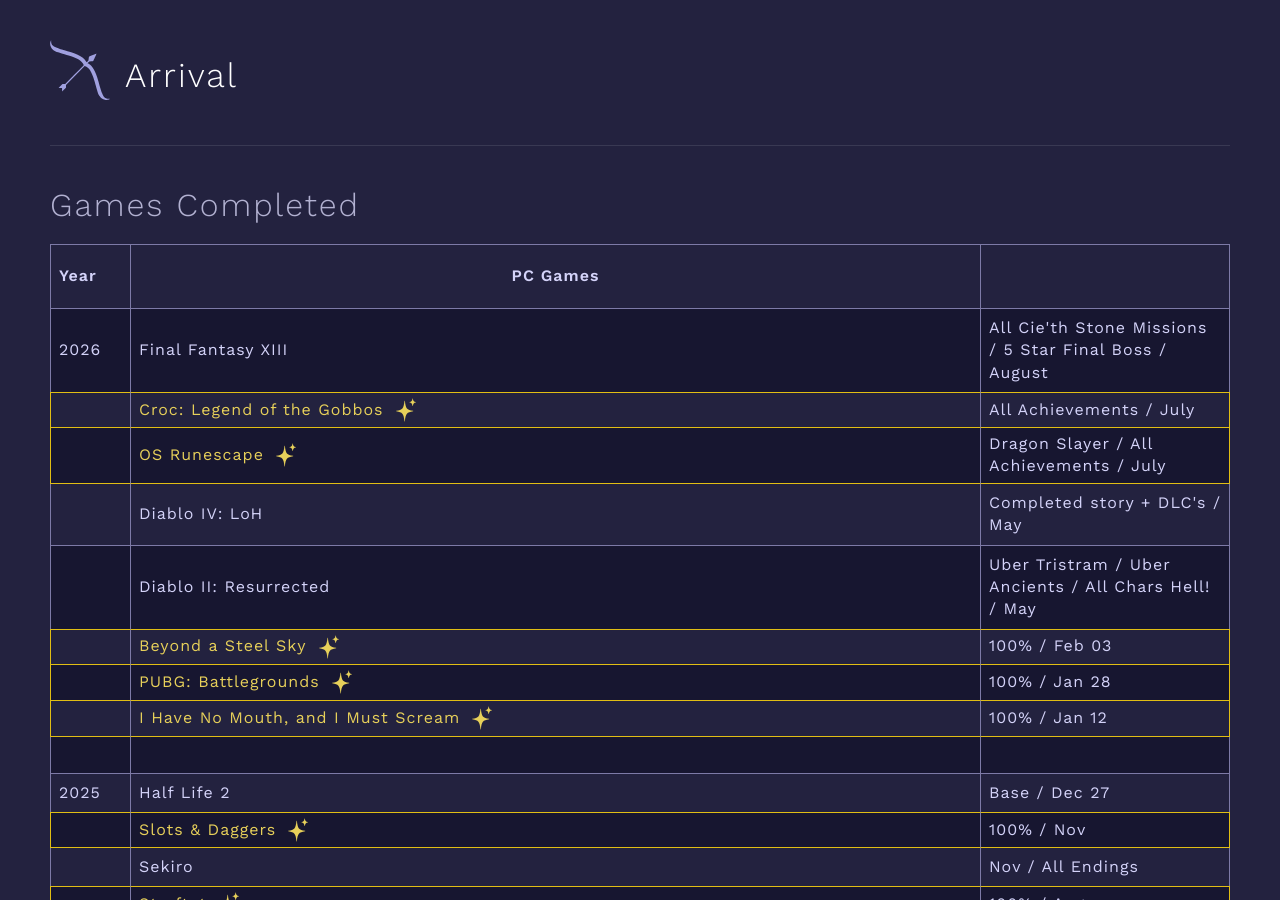
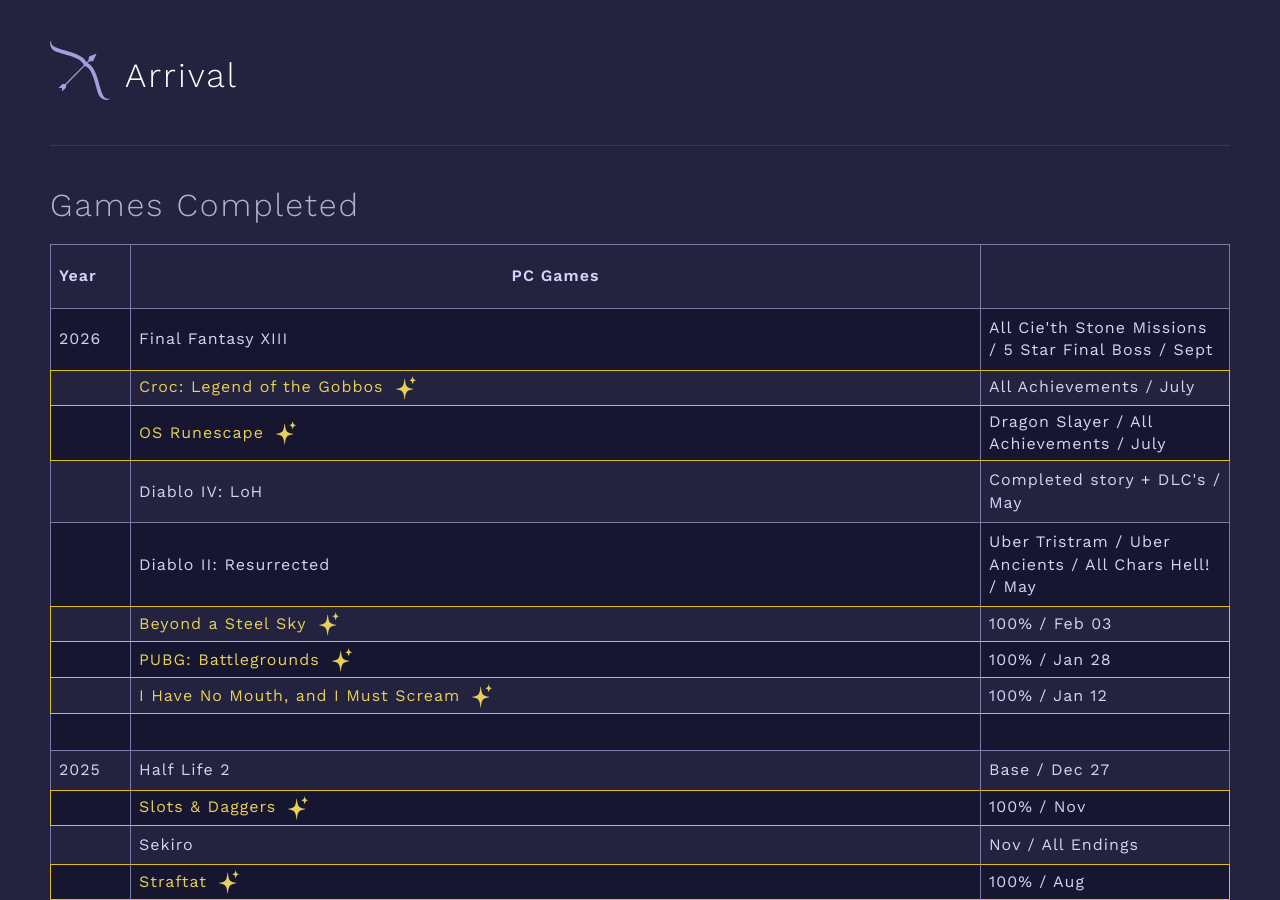
Before and after one commit to khxnter/arrival, a Jekyll site: the page built from games.html, in a window 1280 px wide and 900 px high. Built offline with Jekyll 4.4.1, drawn with Linux system fonts in a browser that asks for light colours.

Commit message:
Changed date on ff13

```diff
--- a/games.html
+++ b/games.html
@@ -16,7 +16,7 @@ title: ARRIVAL | Games
           <div class="row">
             <div class="cell year">2026</div>
             <div class="cell game">Final Fantasy XIII</div>
-            <div class="cell note">All Cie'th Stone Missions / 5 Star Final Boss / August</div>
+            <div class="cell note">All Cie'th Stone Missions / 5 Star Final Boss / Sept</div>
           </div>
           <div class="row perfect">
             <div class="cell year"></div>
```
